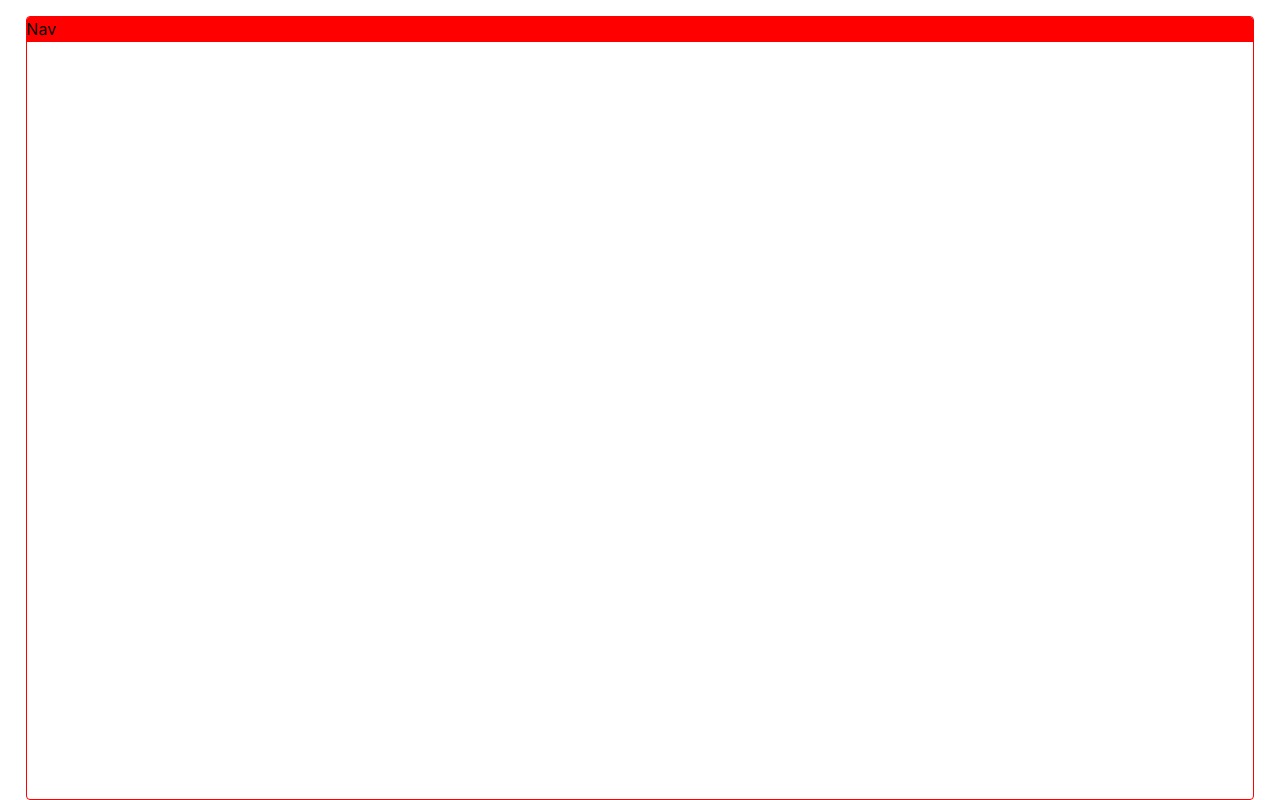
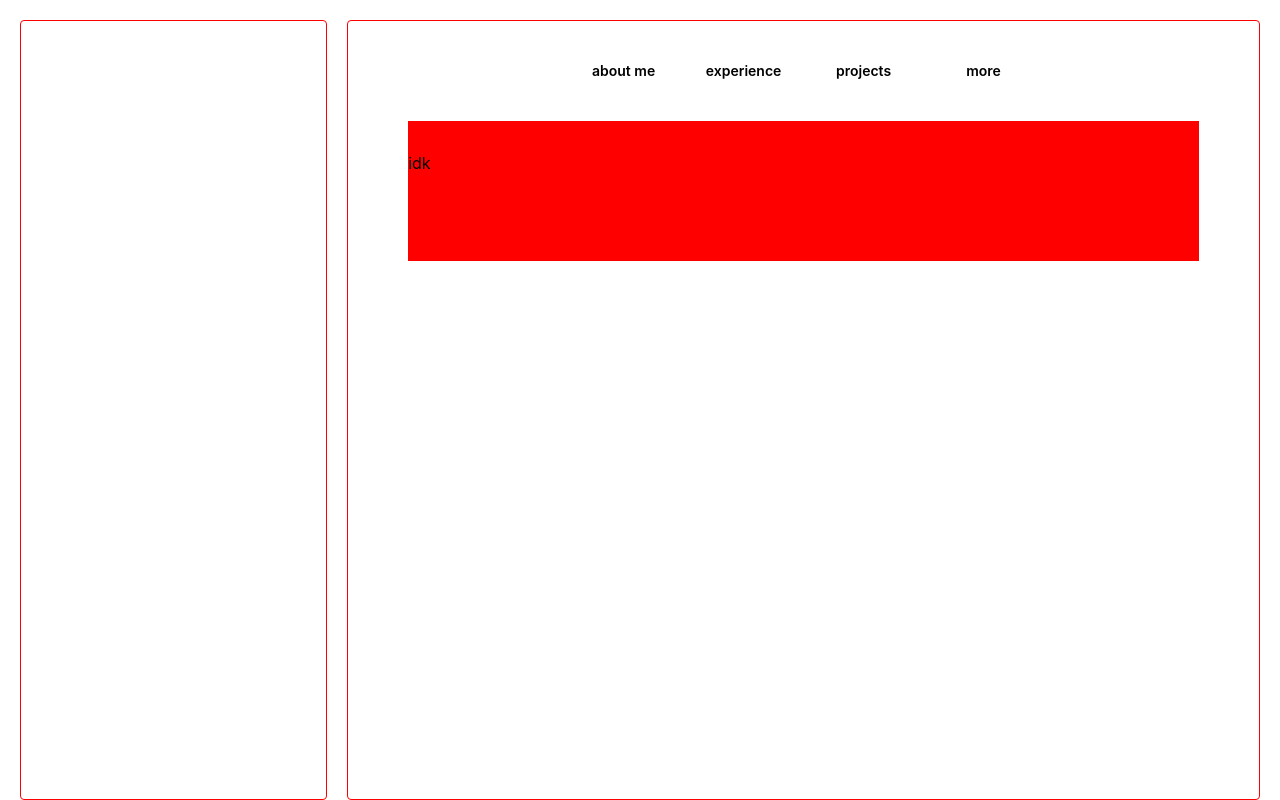
Before and after one commit to cdecry/cdecry.github.io, a React (Create React App) app: page / in a window 1280 px wide. Built offline with nearby package versions, Linux system fonts and the light colour scheme.

Commit message:
Create profile card component

```diff
--- a/src/App.css
+++ b/src/App.css
@@ -2,17 +2,49 @@
     display: flex;
     height: 100vh;
     width: 100vw;
+    justify-content: center;
+    padding-left: 20px;
+    padding-right: 20px;
+    padding-top: 20px;
 }
 
 .container {
     flex: 1;
     border: 1px solid red;
-    max-width: 96vw;
-    margin-top: 2vh;
-    margin-left: auto;
-    margin-right: auto;
+    max-width: calc(76vw - 60px);
+    margin-left: 20px;
+    /* margin-right: 2vw; */
 }
 
 .navigation {
+    /* background-color: red; */
+    display: flex;
+    justify-content: center;
+    padding-top: 30px;
+    padding-bottom: 30px;
+    /* border: 1px solid red; */
+}
+
+.nav-button {
+    border-radius: 30px;
+    background-color: transparent;
+    /* border: 1px solid black; */
+    width: 120px;
+    height: 40px;
+    color: black;
+}
+
+.header {
     background-color: red;
+    height: 140px;
+    width: 90%;
+    padding-top: 30px;
+    padding-bottom: 30px;
+    margin-left: 5%;
 }
+
+.profile {
+    flex: 1;
+    border: 1px solid red;
+    max-width: 24vw;
+}
--- a/src/App.tsx
+++ b/src/App.tsx
@@ -8,6 +8,7 @@ import Container from './components/Container';
 const App = () => {
   return (
     <div className="App">
+        <Profile />
         <Container />
     </div>
   );
--- a/src/components/Container.tsx
+++ b/src/components/Container.tsx
@@ -1,11 +1,17 @@
-import { Card } from '@mantine/core';
+import { ButtonGroup, Button, Card } from '@mantine/core';
 import React from 'react';
 
 const Container = () => {
         return (
         <Card className='container'>
             <Card.Section className='navigation'>
-                Nav
+                <Button className='nav-button'>about me</Button>
+                <Button className='nav-button'>experience</Button>
+                <Button className='nav-button'>projects</Button>
+                <Button className='nav-button'>more</Button>
+            </Card.Section>
+            <Card.Section className='header'>
+                idk
             </Card.Section>
         </Card>
         );
--- a/src/components/Profile.tsx
+++ b/src/components/Profile.tsx
@@ -1,10 +1,13 @@
+import { Card } from '@mantine/core';
 import React from 'react';
 
 const Profile = () => {
   return (
-    <>
-    <div>dddd</div>
-    </>
+    <Card className='profile'>
+            <Card.Section className='profile-icon'>
+
+            </Card.Section>
+        </Card>
   );
 }
 
```
